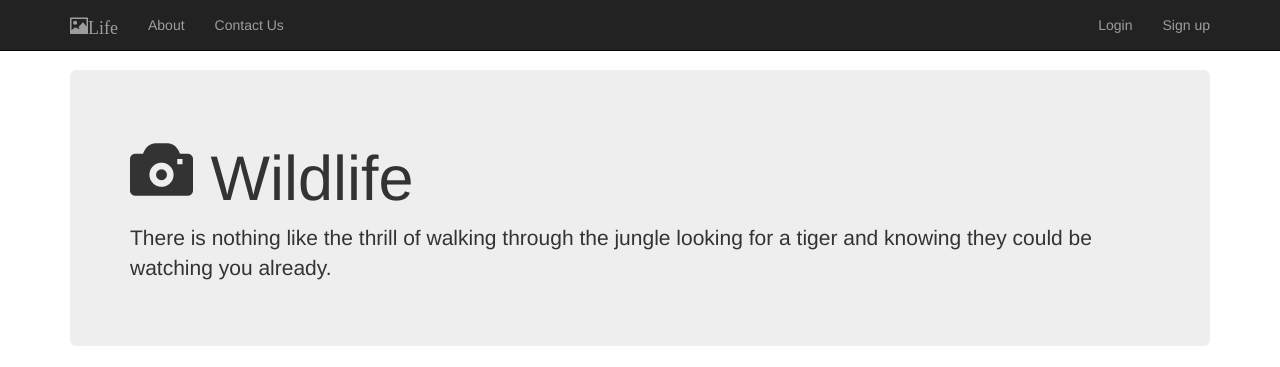
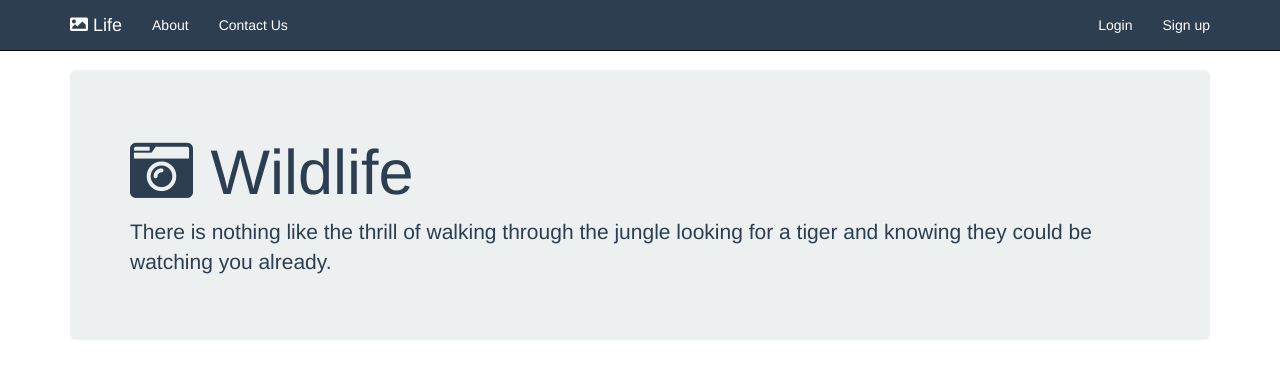
Before and after one commit to cvbutani/ImageGallery, a plain HTML site: page Index.html in a window 1280 px wide. Shown: the top 367 px of the page. Drawn offline with nearby package versions, Linux system fonts and the light colour scheme.

Commit message:
icon and color update

```diff
--- a/Index.html
+++ b/Index.html
@@ -4,6 +4,7 @@
 	<title>Wildlife Gallery</title>
 	<link rel="stylesheet" type="text/css" href="bootstrap.css">
 	<link rel="stylesheet" type="text/css" href="http://maxcdn.bootstrapcdn.com/bootstrap/3.3.5/css/bootstrap.min.css">
+	<link rel="stylesheet" href="https://use.fontawesome.com/releases/v5.0.13/css/all.css">
 	<link rel="stylesheet" type="text/css" href="gallery.css">
 </head>
 <body>
@@ -16,7 +17,7 @@
 			         <span class="icon-bar"></span>
 			         <span class="icon-bar"></span>
 			    </button>
-			    <a class="navbar-brand" href="#"> <span class="glyphicon glyphicon-picture" aria-hidden="true">Life</a>
+			    <a class="navbar-brand" href="#"> <i class="fas fa-image"></i> Life</a>
 		    </div>
 	    <div class="collapse navbar-collapse" id="bs-navbar-collapse-1">
 		    <ul class="nav navbar-nav">
@@ -32,7 +33,7 @@
 
 	<div class= container>
 		<div class="jumbotron">
-			<h1><span class="glyphicon glyphicon-camera" aria-hidden="true"></span> Wildlife</h1>
+			<h1><i class="fas fa-camera-retro"></i> Wildlife</h1>
 			<p>There is nothing like the thrill of walking through the jungle looking for a tiger and knowing they could be watching you already.</p>
 		</div>
 		<div class="row">
--- a/gallery.css
+++ b/gallery.css
@@ -1,3 +1,16 @@
 body {
-			padding-top: 70px;
-		}
+	padding-top: 70px;
+}
+.jumbotron {
+	color: #2C3E50;
+	background: #ECF0F1;
+}
+.navbar-inverse {
+	background: #2C3E50;
+}
+.navbar-inverse .navbar-nav>li>a {
+	color: white;
+}
+.navbar-inverse .navbar-brand {
+	color: white;
+}
```
